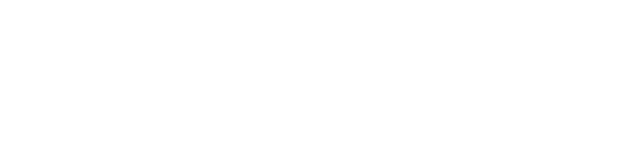
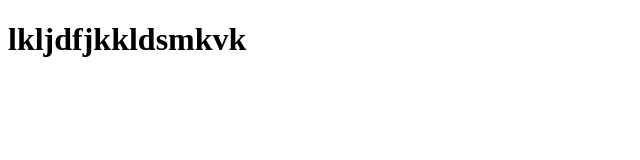
Before and after one commit to khalid2026-eng/klk, a plain HTML site: page index.html in a window 1280 px wide. Shown: the whole page, without its empty margins (0-640 px from the left). Drawn offline with Linux system fonts and the light colour scheme.

Commit message:
Update index.html

```diff
--- a/index.html
+++ b/index.html
@@ -6,6 +6,7 @@
     <title>Document</title>
 </head>
 <body>
+    <h1>lkljdfjkkldsmkvk</h1>
 
 </body>
 </html>
```
